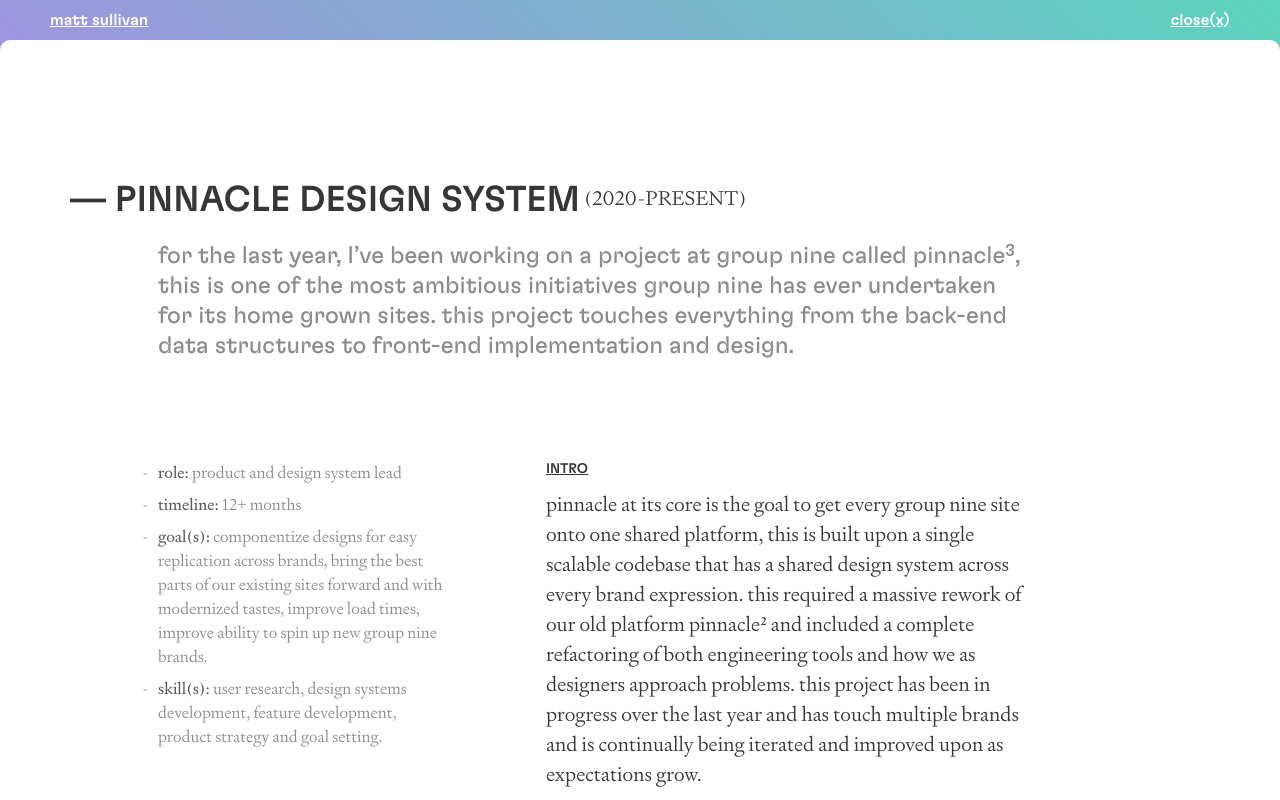
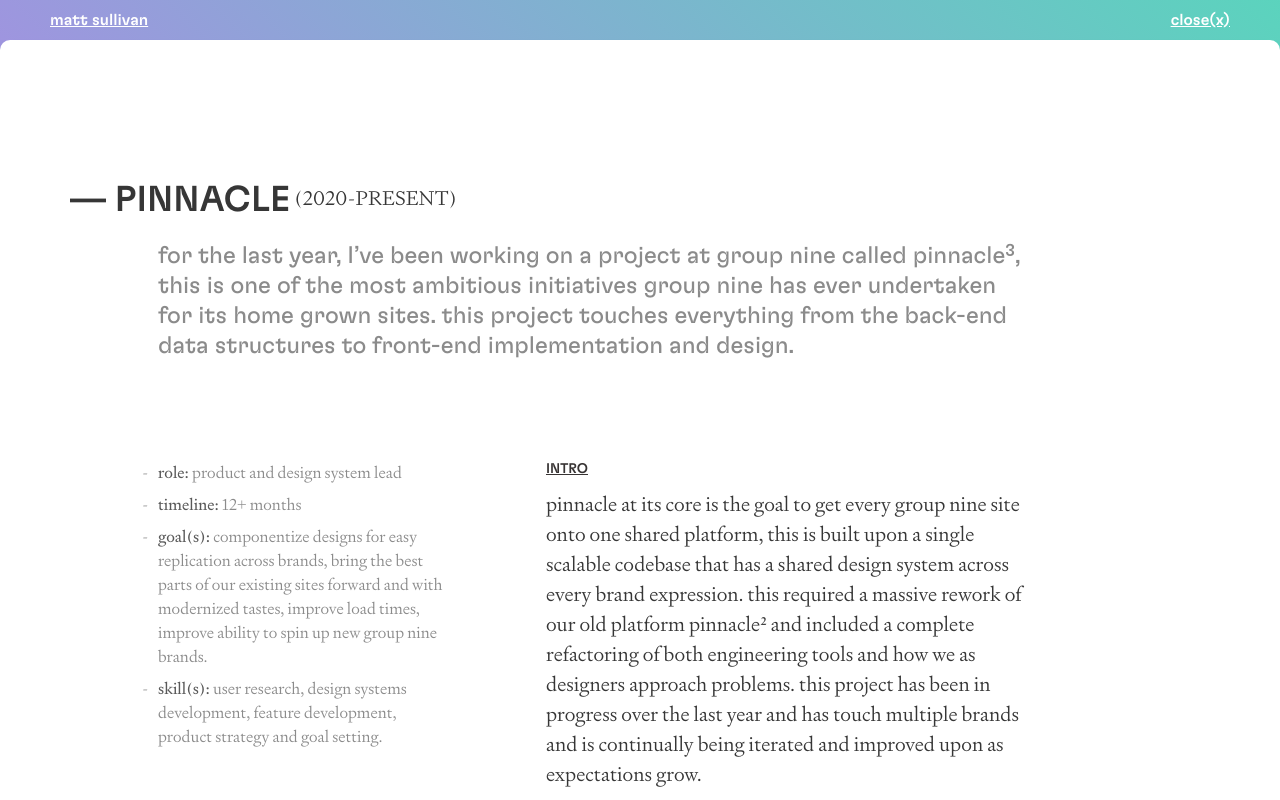
Before and after one commit to mjsxi/website-v4, a Next.js app: page /projects/pinnacle in a window 1280 px wide. Built offline with nearby package versions, Linux system fonts and the light colour scheme.

Commit message:
renamed project

```diff
--- a/pages/projects/pinnacle.js
+++ b/pages/projects/pinnacle.js
@@ -42,7 +42,7 @@
 
           <div className={styles.spacer}>If you found this while inspecting the page and can see this good on ya! I couldn't get css grid to do exactly what I wanted so I hacked in this spacer to get the grid to play nice!</div>
 
-          <h3>— pinnacle design system<span>(2020-present)</span></h3>
+          <h3>— pinnacle<span>(2020-present)</span></h3>
           <p className={styles.intro}>for the last year, I’ve been working on a project at group nine called pinnacle&sup3;, this is one of the most ambitious initiatives group nine has ever undertaken for its home grown sites. this project touches everything from the back-end data structures to front-end implementation and design.</p>
 
           <div className={styles.contributions}>
```
